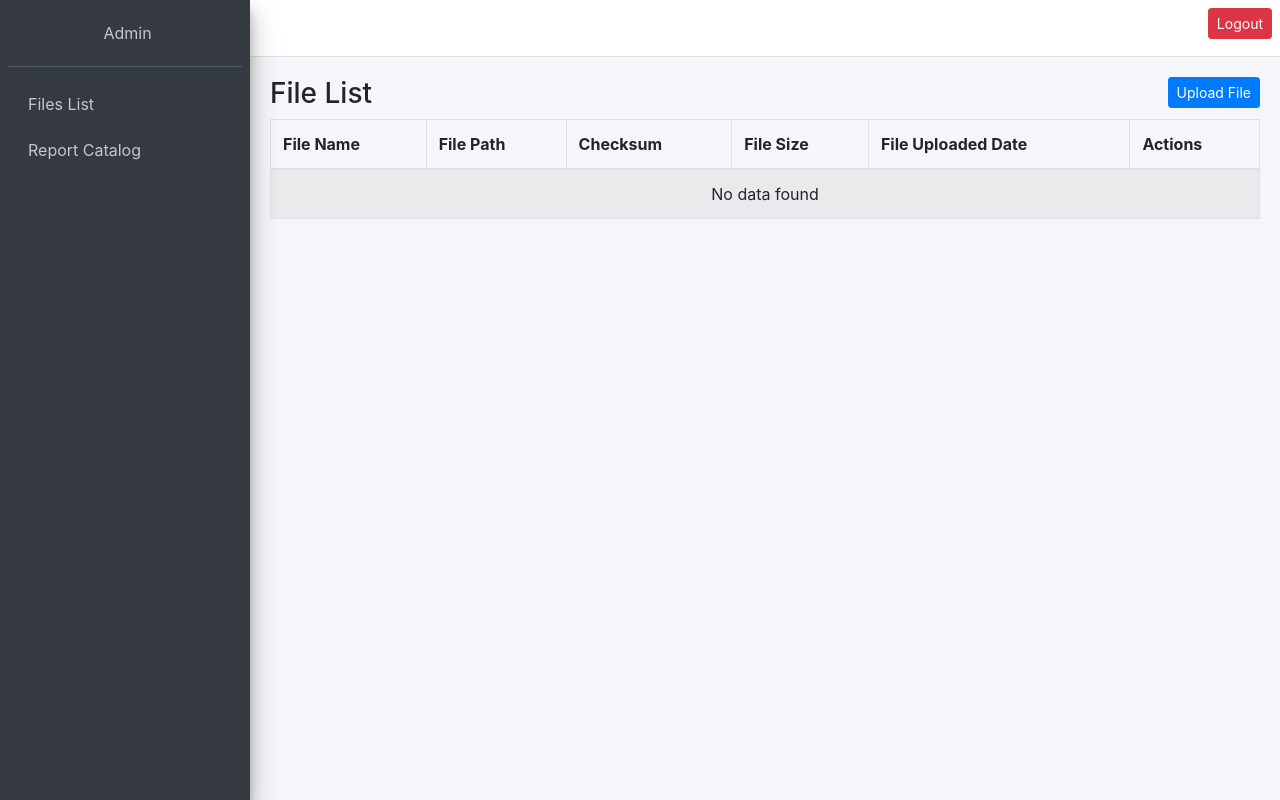
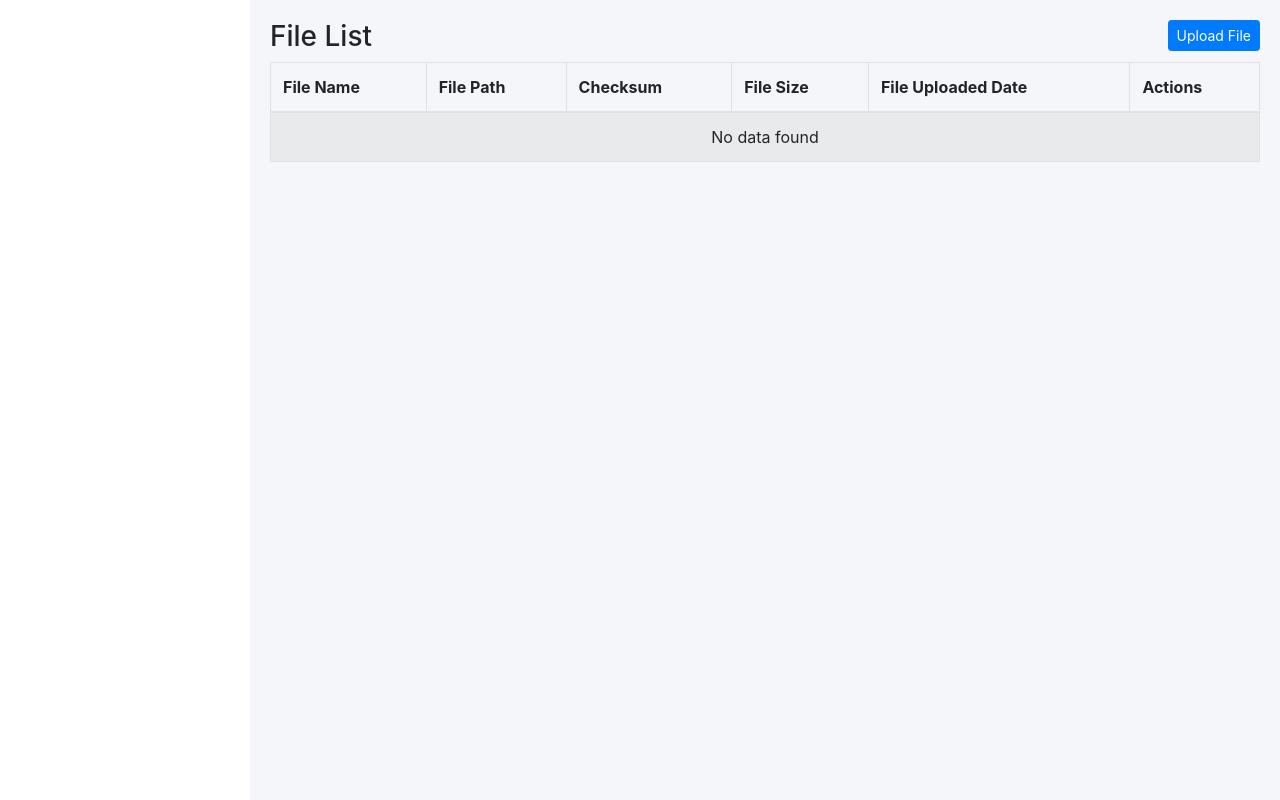
Before and after one commit to anwinp/health_check, a Django app: page /report/files-list/ in a window 1280 px wide. Run offline with Django 3.2, Linux system fonts and the light colour scheme; data that the repository does not hold is empty; some libraries are stand-ins or nearby versions.

Commit message:
added standalone to report_catalog page

```diff
--- a/report/views.py
+++ b/report/views.py
@@ -103,9 +103,11 @@ def delete_file(request, file_id):
 
 def report_catalog_view(request):
     # Use the manager method to get reports with size
+    stand_alone = request.GET.get('stand-alone', 'no')
+
     reports_with_size = Report.objects.get_all_reports_with_size()
     print('REPORTS WITH SIZE', reports_with_size)
-    return render(request, 'report/report_catalog.html', {'reports': reports_with_size})
+    return render(request, 'report/report_catalog.html', {'reports': reports_with_size, stand_alone: stand_alone})
 
 
 def download_report(request, report_id):
--- a/templates/home.html
+++ b/templates/home.html
@@ -8,10 +8,12 @@
     <title>Home Page</title>
     <!-- AdminLTE CSS -->
     <link rel="stylesheet" href="{% static 'adminlte/dist/css/adminlte.min.css' %}">
+</head>
 
-</head>
 <body class="hold-transition sidebar-mini">
     <div class="wrapper">
+        {% if stand_alone == 'no' %}
+
             <!-- Navbar -->
             <nav class="main-header navbar navbar-expand navbar-white navbar-light">
                 <!-- Left navbar links -->
@@ -74,7 +76,7 @@
                 </div>
                 <!-- /.sidebar -->
             </aside>
-
+        {% endif %}
         <!-- Content Wrapper. Contains page content -->
         <div class="content-wrapper" style="padding: 20px;">
             {% block content %}
```
Lines whose indentation alone changed are shown as unchanged.
